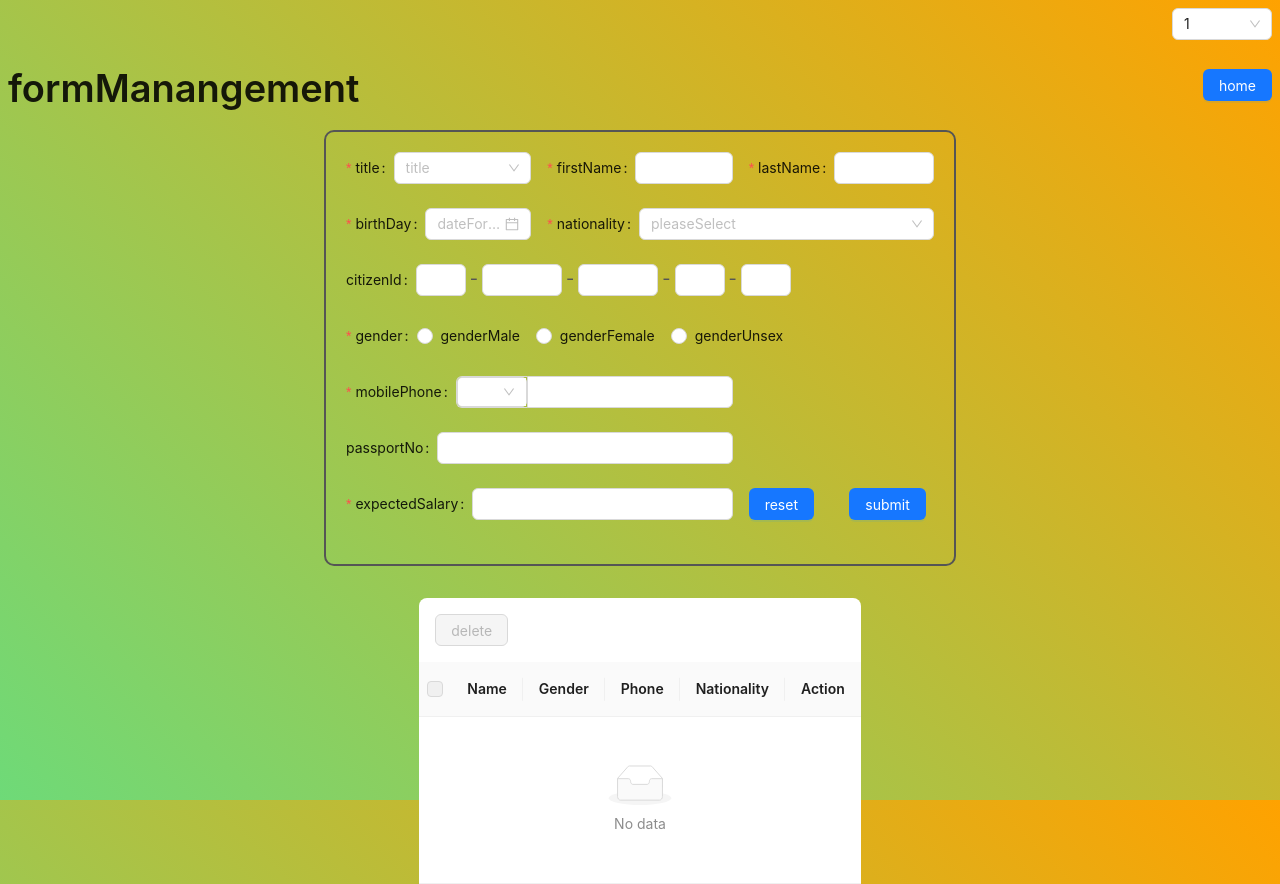
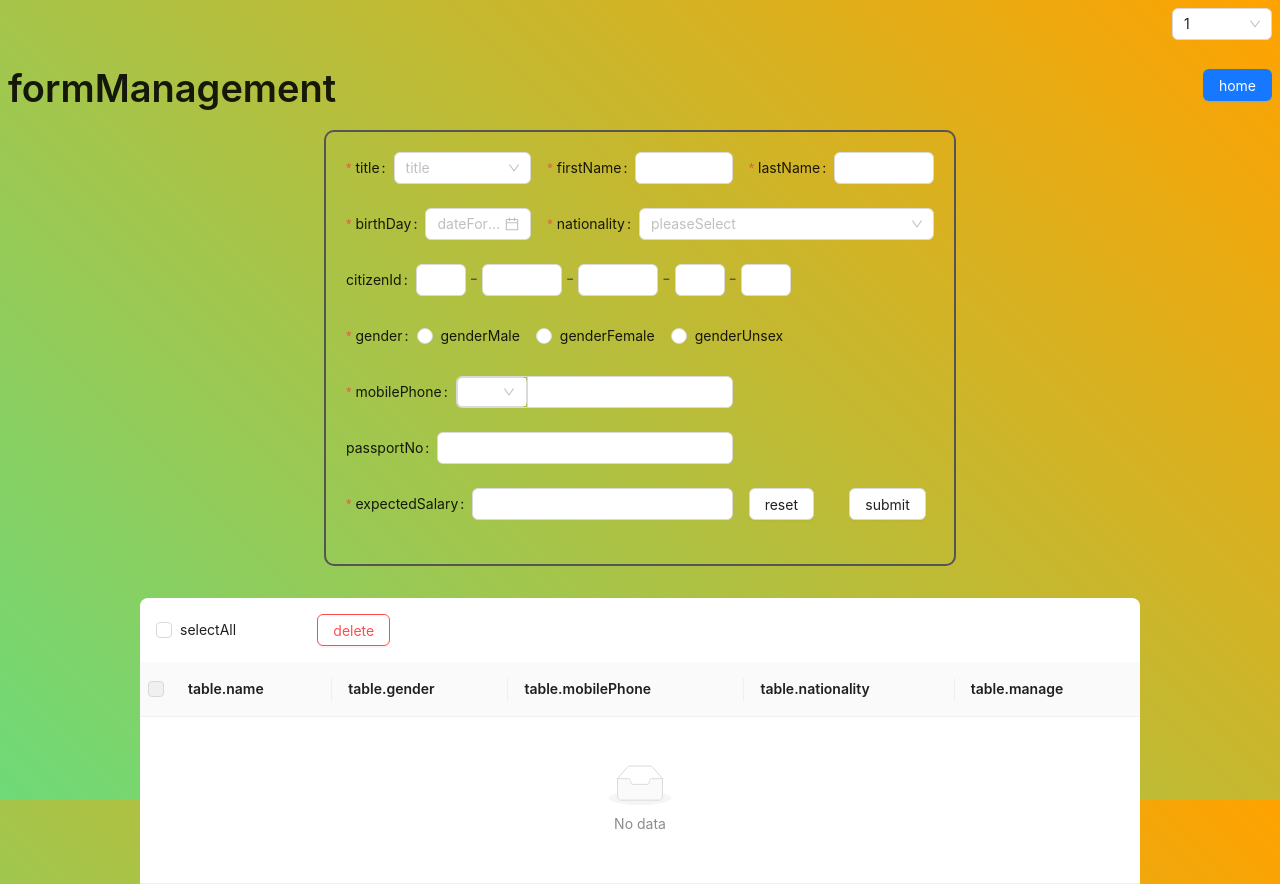
Before and after one commit to wongsakorn26/swd-frontend-test, a Next.js app: page /1/quiz2 in a window 1280 px wide. Built offline with nearby package versions, Linux system fonts and the light colour scheme; what i18next-resources-to-backend would draw is missing.

Commit message:
[8][FIX]DELETE IN ROW

```diff
--- a/src/app/[lng]/quiz2/page.tsx
+++ b/src/app/[lng]/quiz2/page.tsx
@@ -2,7 +2,16 @@
 
 import { useTranslation } from "@/app/i18n/client"
 import { useState } from "react"
-import { Table, Button, Space, Row, Col, Typography, TableProps } from "antd"
+import {
+  Table,
+  Button,
+  Space,
+  Row,
+  Col,
+  Typography,
+  TableProps,
+  Checkbox,
+} from "antd"
 import { useSelector, useDispatch } from "react-redux"
 import { RootState } from "@/redux/store"
 import { addForm, updateForm } from "@/redux/formSlice"
@@ -25,34 +34,35 @@ export default function Quiz2({ params }: { params: { lng: string } }) {
       .forEach((key) => dispatch(deleteForm(Number(key))))
     setSelectedRowKeys([])
   }
+  const handleDeleteRow = (index: number) => {
+    dispatch(deleteForm(index))
+    setSelectedRowKeys((prev) => prev.filter((key) => Number(key) !== index))
+  }
 
   const columns: TableProps<userFormProps & { key: number }>["columns"] = [
     {
-      title: "Name",
+      title: t("table.name"),
       render: (record: userFormProps) =>
         `${record.firstName} ${record.lastName}`,
     },
     {
-      title: "Gender",
-      dataIndex: "gender",
+      title: t("table.gender"),
+      render: (record: userFormProps) => t(`${record.gender}`),
     },
     {
-      title: "Phone",
-      dataIndex: "mobilePhone",
+      title: t("table.mobilePhone"),
+      render: (record: userFormProps) =>
+        `${record.prefix}${record.mobilePhone.slice(1)}`,
     },
     {
-      title: "Nationality",
-      dataIndex: "nationality",
+      title: t("table.nationality"),
+      render: (record: userFormProps) => t(`${record.nationality}`),
     },
     {
-      title: "Action",
+      title: t("table.manage"),
       render: (_: unknown, record: userFormProps, index: number) => (
         <Space>
-          <Button
-            onClick={() => {
-              handleDelete()
-            }}
-          >
+          <Button danger onClick={() => handleDeleteRow(index)}>
             {t("delete")}
           </Button>
 
@@ -96,7 +106,7 @@ export default function Quiz2({ params }: { params: { lng: string } }) {
     <>
       <Row justify="space-between" align="middle" style={{ width: "100%" }}>
         <Col>
-          <Typography.Title level={1}>{t("formManangement")}</Typography.Title>
+          <Typography.Title level={1}>{t("formManagement")}</Typography.Title>
         </Col>
         <Col>
           <Link href={`/${lng}/home`}>
@@ -105,7 +115,7 @@ export default function Quiz2({ params }: { params: { lng: string } }) {
         </Col>
       </Row>
 
-      <div
+      <Row
         style={{
           display: "flex",
           flexDirection: "column",
@@ -118,24 +128,36 @@ export default function Quiz2({ params }: { params: { lng: string } }) {
           formData={editIndex !== null ? formList[editIndex] : undefined}
           onSubmit={handleSubmit}
         />
+        <Col style={{ width: "100%", maxWidth: "1000px" }}>
           <Table<userFormProps & { key: number }>
             rowSelection={rowSelection}
             columns={columns}
             dataSource={dataSource}
             pagination={{ pageSize: 2, position: ["topRight"] }}
             title={() => (
-            <div style={{ display: "flex", justifyContent: "space-between" }}>
-              <Button
-                danger
-                disabled={!selectedRowKeys.length}
-                onClick={handleDelete}
+              <Row align="middle" style={{ width: "100%" }}>
+                <Col span={4}>
+                  <Checkbox
+                    checked={
+                      selectedRowKeys.length > 0 &&
+                      selectedRowKeys.length === dataSource.length
+                    }
+                    onChange={handleSelectAllChange}
                   >
+                    {t("selectAll")}
+                  </Checkbox>
+                </Col>
+
+                <Col span={4}>
+                  <Button danger onClick={handleDelete}>
                     {t("delete")}
                   </Button>
-            </div>
+                </Col>
+              </Row>
             )}
           />
-      </div>
+        </Col>
+      </Row>
     </>
   )
 }
--- a/src/app/i18n/locales/en/default.json
+++ b/src/app/i18n/locales/en/default.json
@@ -3,7 +3,7 @@
   "home": "Home",
   "gotoProfile": "Go to Profile Page",
   "hello": "Hello",
-  "formManangement": "Form & Table",
+  "formManagement": "Form & Table",
   "test1": "Test 1",
   "moveShape": "Move Shape",
   "movePosition": "Move Position",
@@ -25,17 +25,24 @@
   "phonePrefix": "Phone Prefix",
   "passportNo": "Passport No",
   "expectedSalary": "Expected Salary",
-  "submit": "Submit",
+  "submit": "SUBMIT",
   "dateFormat": "MM/DD/YYYY",
   "thai": "Thai",
   "french": "French",
   "american": "American",
-  "reset": "Reset",
+  "reset": "RESET",
   "pleaseSelect": "-- Please Select --",
   "errorMessage": {
     "required": "This field is required {{name}}"
   },
   "delete": "Delete",
   "selectAll": "Select All",
-  "edit": "Edit"
+  "edit": "Edit",
+  "table": {
+    "name": "Name",
+    "gender": "Gender",
+    "mobilePhone": "Mobile Phone",
+    "nationality": "Nationality",
+    "manage": "MANAGE"
+  }
 }
--- a/src/app/i18n/locales/th/default.json
+++ b/src/app/i18n/locales/th/default.json
@@ -3,7 +3,7 @@
   "home": "หน้าแรก",
   "gotoProfile": "ไปที่หน้าโปรไฟล์",
   "hello": "สวัสดี",
-  "formManangement": "การจัดการฟอร์ม",
+  "formManagement": "การจัดการฟอร์ม",
   "test1": "แบบทดสอบที่ 1",
   "moveShape": "เลื่อนรูปแบบ",
   "movePosition": "เปลี่ยนตําแหน่ง",
@@ -37,5 +37,12 @@
   },
   "delete": "ลบ",
   "selectAll": "เลือกทั้งหมด",
-  "edit": "แก้ไข"
+  "edit": "แก้ไข",
+  "table": {
+    "name": "ชื่อ",
+    "gender": "เพศ",
+    "mobilePhone": "หมายเลขเบอร์โทรศัพท์มือถือ",
+    "nationality": "สัญชาติ",
+    "manage": "จัดการ"
+  }
 }
--- a/src/components/form-components.tsx
+++ b/src/components/form-components.tsx
@@ -39,6 +39,9 @@ export default function FormComponent({ params, formData, onSubmit }: Props) {
     console.log("Failed:", errorInfo)
   }
 
+  const handleReset = () => {
+    form.resetFields()
+  }
   const prefixSelector = (
     <Form.Item
       name="prefix"
@@ -51,9 +54,9 @@ export default function FormComponent({ params, formData, onSubmit }: Props) {
       ]}
     >
       <Select className="select-prefix">
-        <Option value="66">+66</Option>
-        <Option value="1">+1</Option>
-        <Option value="33">+33</Option>
+        <Option value="+66">+66</Option>
+        <Option value="+1">+1</Option>
+        <Option value="+33">+33</Option>
       </Select>
     </Form.Item>
   )
@@ -239,16 +242,12 @@ export default function FormComponent({ params, formData, onSubmit }: Props) {
           </Col>
           <Col xs={24} md={4} sm={4}>
             <Form.Item label={null}>
-              <Button type="primary" htmlType="submit">
-                {t("reset")}
-              </Button>
+              <Button onClick={handleReset}>{t("reset")}</Button>
             </Form.Item>
           </Col>
           <Col xs={24} md={4} sm={4}>
             <Form.Item label={null}>
-              <Button type="primary" htmlType="submit">
-                {t("submit")}
-              </Button>
+              <Button htmlType="submit">{t("submit")}</Button>
             </Form.Item>
           </Col>
         </Row>
```
Also changed, not shown: src/types/form.d.ts (+1 -9 lines). Lines whose indentation alone changed are shown as unchanged.
